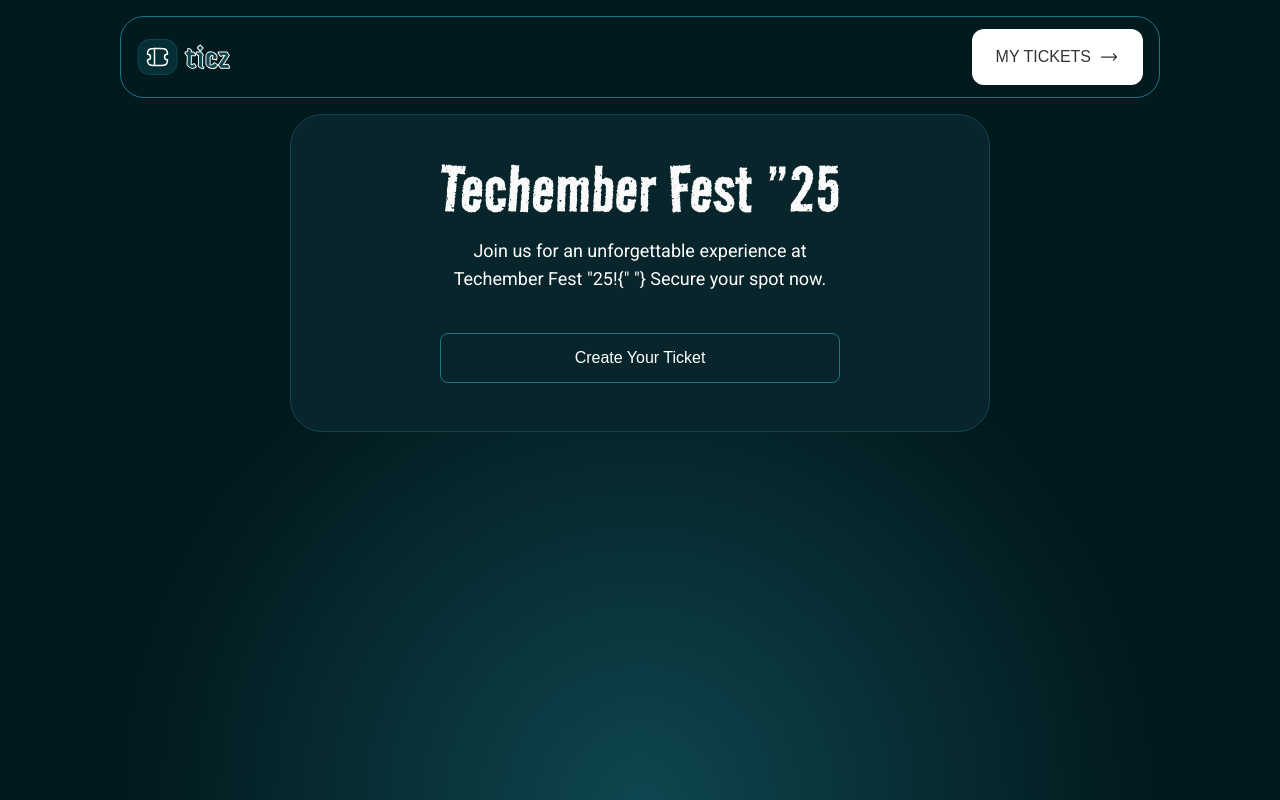
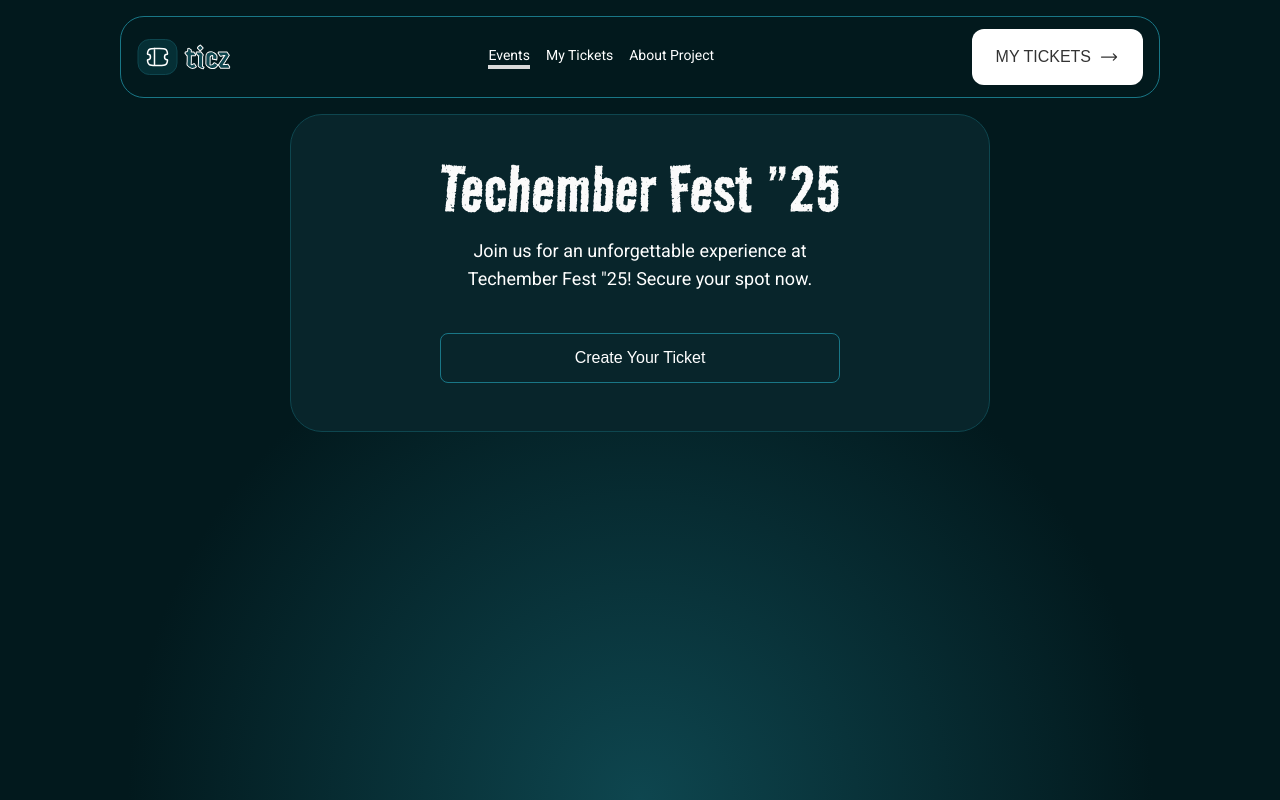
Before and after one commit to Uyimolo/hng12-stage2-event-ticket-generator, a Next.js app: page / in a window 1280 px wide. Built offline with nearby package versions, Linux system fonts and the light colour scheme; a web font is replaced by a local one.

Commit message:
add nav menu

```diff
--- a/src/app/page.tsx
+++ b/src/app/page.tsx
@@ -8,6 +8,7 @@ import { FormDataType } from "@/types/types";
 import Step2 from "@/components/Step2";
 import TicketReady from "@/components/TicketReady";
 import Step0 from "@/components/Step0";
+import Link from "next/link";
 
 const initialFormData = {
   ticketType: "",
@@ -17,6 +18,8 @@ const initialFormData = {
   email: "",
   specialRequest: "",
 };
+
+const navItems = ["Events", "My Tickets", "About Project"];
 
 export default function Home() {
   const [step, setStep] = useState<number>(0);
@@ -51,6 +54,20 @@ export default function Home() {
       {/* header */}
       <div className="mx-2 flex items-center justify-between rounded-3xl border border-primaryColor px-4 py-3">
         <Image src={logo} alt="ticz" />
+
+        <nav className="hidden gap-4 lg:flex">
+          {navItems.map((item, index) => (
+            <Link
+              key={index}
+              href="/"
+              className={`font-roboto text-sm text-white transition duration-300 hover:text-[#d9d9d9] ${
+                index === step ? "border-b-4 border-[#d9d9d9]" : ""
+              }`}
+            >
+              {item}
+            </Link>
+          ))}
+        </nav>
         <button className="flex items-center gap-2 rounded-xl bg-white px-4 py-3 font-JejuMyeongjo text-base text-[#333333] transition duration-300 hover:border-[#d9d9d9] hover:bg-brightTeal hover:text-[#d9d9d9] md:px-6 md:py-4">
           MY TICKETS <HiArrowLongRight className="hidden text-xl xs:block" />
         </button>
--- a/src/components/Step0.tsx
+++ b/src/components/Step0.tsx
@@ -15,7 +15,7 @@ const Step0 = ({ setStep }: { setStep: Dispatch<SetStateAction<number>> }) => {
           />
 
           <p className="mx-auto max-w-[400px] text-center font-roboto text-lg text-white">
-            {`Join us for an unforgettable experience at Techember Fest "25!{" "}
+            {`Join us for an unforgettable experience at Techember Fest "25!
             Secure your spot now.`}
           </p>
         </div>
```
